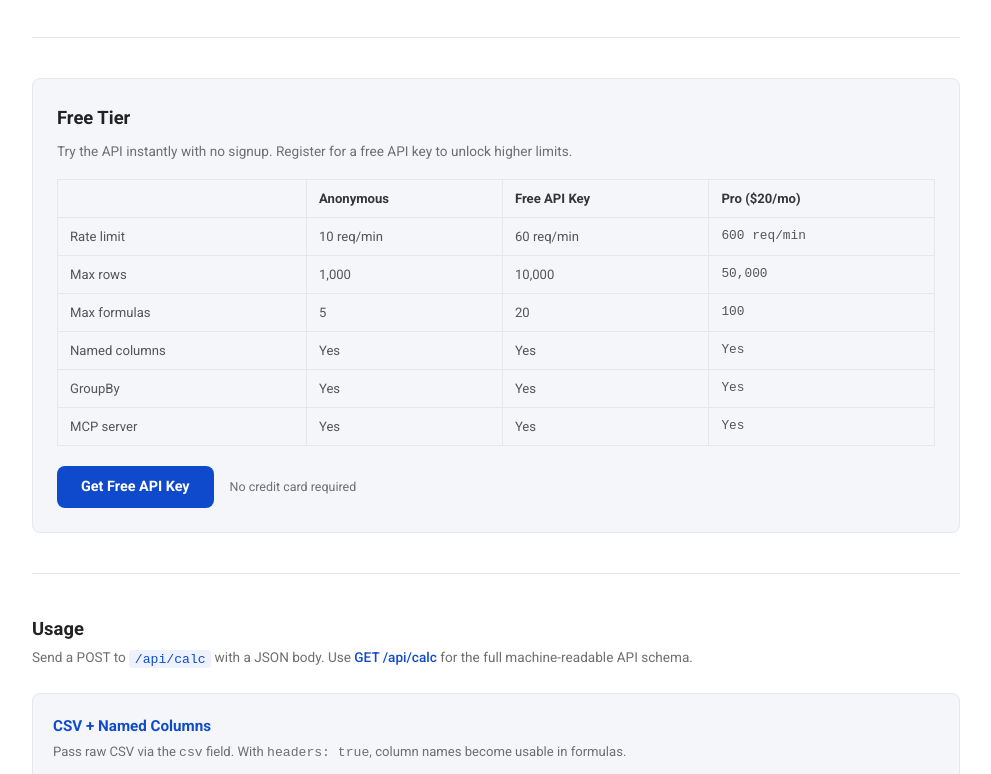
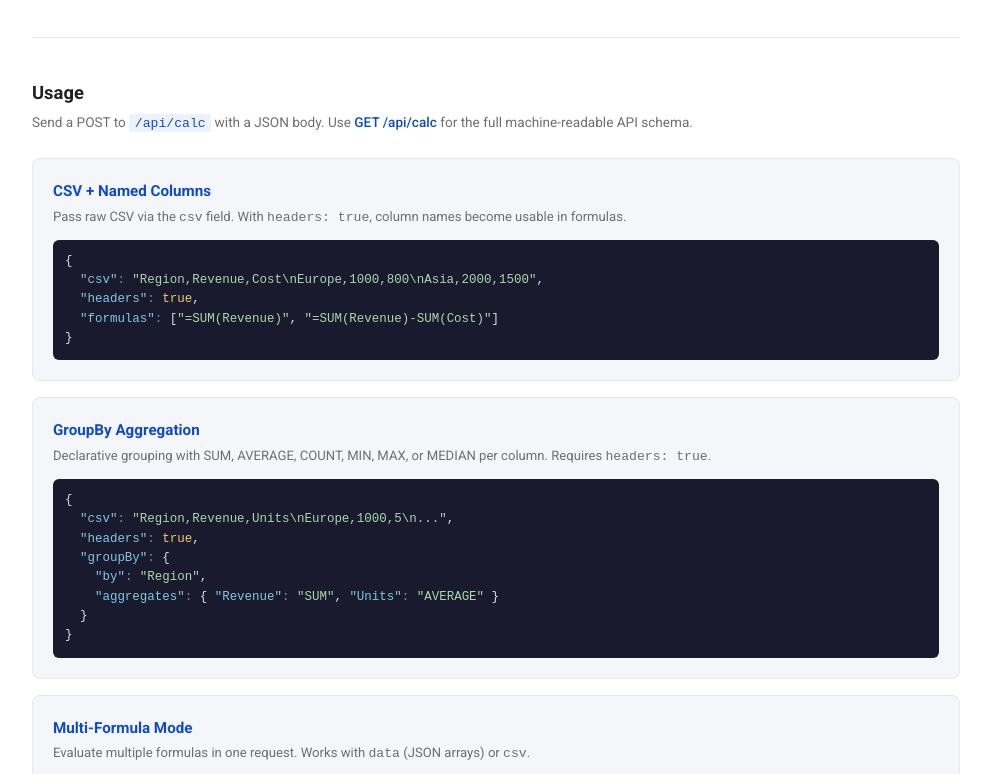
Before and after one commit to handsontable/hyperformula-mcp, a website: page public/index.html in a window 1280 px wide. Shown: the part 712-1486 px from the top of the page, without its empty margins (144-1135 px from the left). Drawn offline with Linux system fonts and the light colour scheme; no server answers.

Commit message:
Remove Free Tier pricing section from landing page
The table advertised API keys and a paid tier that don't exist in the
implementation; actual behavior is 60 req/min for all anonymous callers.

Co-Authored-By: Claude Fable 5 <noreply@anthropic.com>

```diff
--- a/public/index.html
+++ b/public/index.html
@@ -361,27 +361,6 @@
 
     <hr class="divider">
 
-    <!-- Free tier / CTA -->
-    <div class="section" style="background:#f5f6fa;border:1px solid #e5e7eb;border-radius:8px;padding:1.5rem;margin-bottom:0">
-      <h2 style="margin-bottom:.5rem">Free Tier</h2>
-      <p style="margin-bottom:1rem">Try the API instantly with no signup. Register for a free API key to unlock higher limits.</p>
-      <table class="perf-table" style="margin-bottom:1.25rem">
-        <thead><tr><th></th><th>Anonymous</th><th>Free API Key</th><th>Pro ($20/mo)</th></tr></thead>
-        <tbody>
-          <tr><td>Rate limit</td><td>10 req/min</td><td>60 req/min</td><td>600 req/min</td></tr>
-          <tr><td>Max rows</td><td>1,000</td><td>10,000</td><td>50,000</td></tr>
-          <tr><td>Max formulas</td><td>5</td><td>20</td><td>100</td></tr>
-          <tr><td>Named columns</td><td>Yes</td><td>Yes</td><td>Yes</td></tr>
-          <tr><td>GroupBy</td><td>Yes</td><td>Yes</td><td>Yes</td></tr>
-          <tr><td>MCP server</td><td>Yes</td><td>Yes</td><td>Yes</td></tr>
-        </tbody>
-      </table>
-      <a href="https://2fmjvg.share-eu1.hsforms.com/2e6drCkuLTn-1RuiYB91eJA" target="_blank" style="display:inline-block;padding:.6rem 1.5rem;font-size:.9rem;font-family:inherit;font-weight:600;background:#104acc;color:#fff;border-radius:8px;text-decoration:none;transition:all .15s">Get Free API Key</a>
-      <span style="font-size:.78rem;color:#6f6f6f;margin-left:.75rem">No credit card required</span>
-    </div>
-
-    <hr class="divider">
-
     <div class="usage">
       <h2>Usage</h2>
       <p>Send a POST to <code style="background:#eef2ff;color:#104acc;padding:.1rem .35rem;border-radius:3px;font-size:.82rem">/api/calc</code> with a JSON body. Use <a href="/api/calc" target="_blank" style="color:#104acc;text-decoration:none;font-weight:500">GET /api/calc</a> for the full machine-readable API schema.</p>
```
